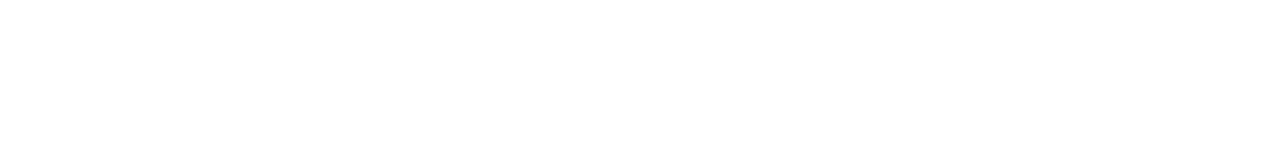
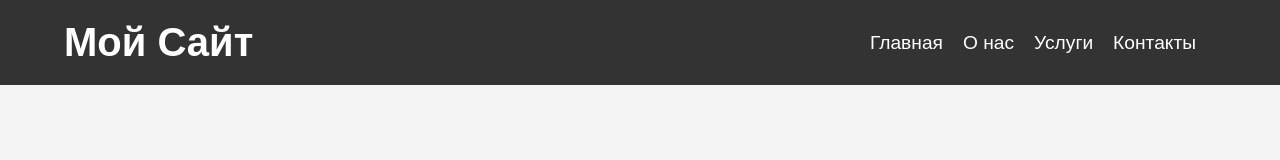
Before and after one commit to alinasheleg/laba5, a plain HTML site: page index.html in a window 1280 px wide. Drawn offline with Linux system fonts and the light colour scheme; a web font is replaced by a local one.

Commit message:
feat: add header

```diff
--- a/assets/css/style.css
+++ b/assets/css/style.css
@@ -8,3 +8,75 @@
     margin: 0;
     box-sizing: inherit;
 }
+
+/* Общие стили */
+* {
+    margin: 0;
+    padding: 0;
+    box-sizing: border-box;
+}
+
+body {
+    font-family: Arial, sans-serif;
+    background-color: #f4f4f4;
+}
+
+/* Стили для шапки */
+.site-header {
+    background-color: #333;
+    color: #fff;
+    padding: 20px 0;
+}
+
+.container {
+    width: 90%;
+    max-width: 1200px;
+    margin: 0 auto;
+    display: flex;
+    justify-content: space-between;
+    align-items: center;
+}
+
+.site-title {
+    font-size: 2.5em;
+    font-weight: bold;
+}
+
+.site-nav ul {
+    list-style-type: none;
+    display: flex;
+}
+
+.site-nav li {
+    margin-right: 20px;
+}
+
+.site-nav a {
+    color: #fff;
+    text-decoration: none;
+    font-size: 1.2em;
+}
+
+.site-nav a:hover {
+    color: #ff6347; /* Цвет при наведении */
+}
+
+/* Мобильная версия */
+@media (max-width: 768px) {
+    .container {
+        flex-direction: column;
+        text-align: center;
+    }
+
+    .site-title {
+        margin-bottom: 10px;
+    }
+
+    .site-nav ul {
+        flex-direction: column;
+    }
+
+    .site-nav li {
+        margin-bottom: 10px;
+    }
+}
--- a/index.html
+++ b/index.html
@@ -10,6 +10,19 @@
     <link rel="stylesheet" href="assets/css/style.css">
 </head>
 <body>
+    <header class="site-header">
+        <div class="container">
+            <h1 class="site-title">Мой Сайт</h1>
+            <nav class="site-nav">
+                <ul>
+                    <li><a href="#home">Главная</a></li>
+                    <li><a href="#about">О нас</a></li>
+                    <li><a href="#services">Услуги</a></li>
+                    <li><a href="#contact">Контакты</a></li>
+                </ul>
+            </nav>
+        </div>
+    </header>
  <script src="assets/main.js/main.js"></script>
 </body>
 </html>
```
